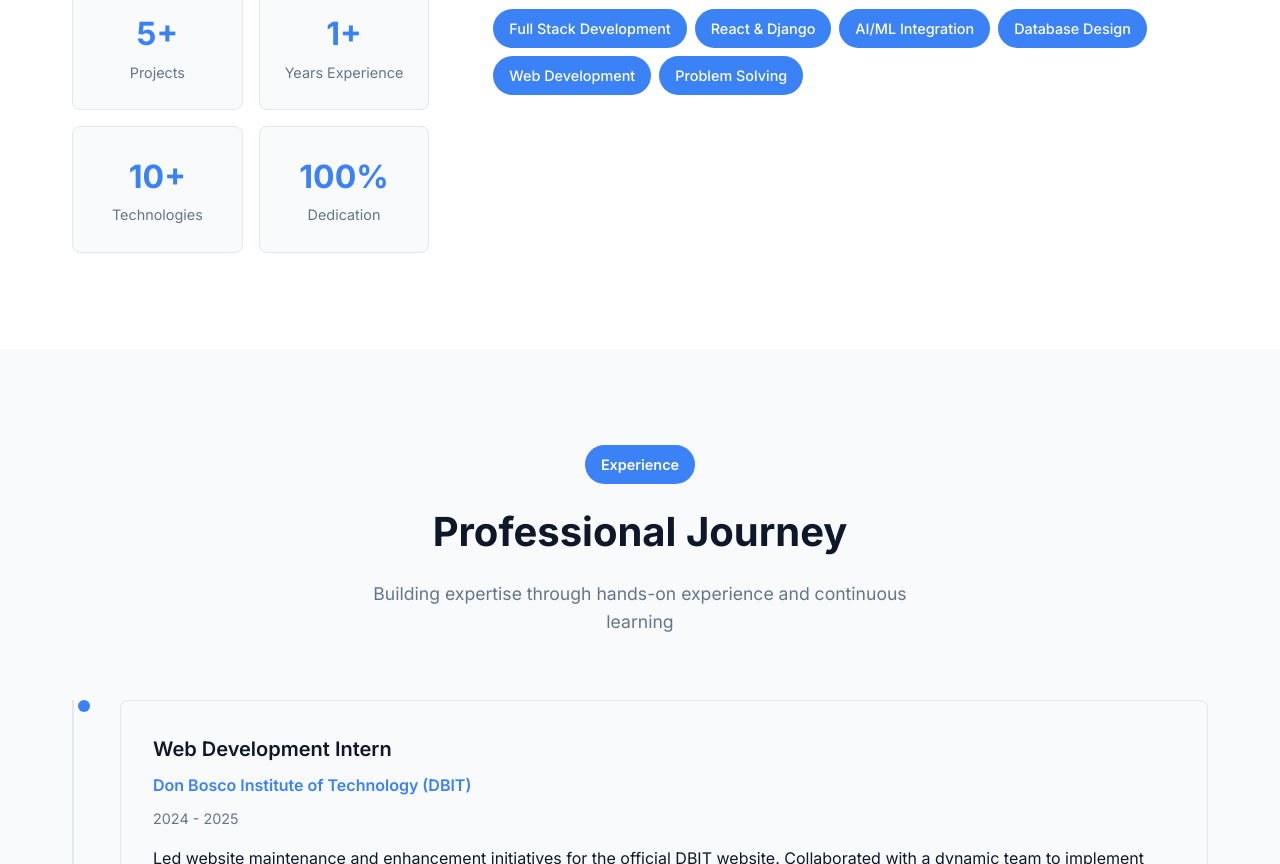
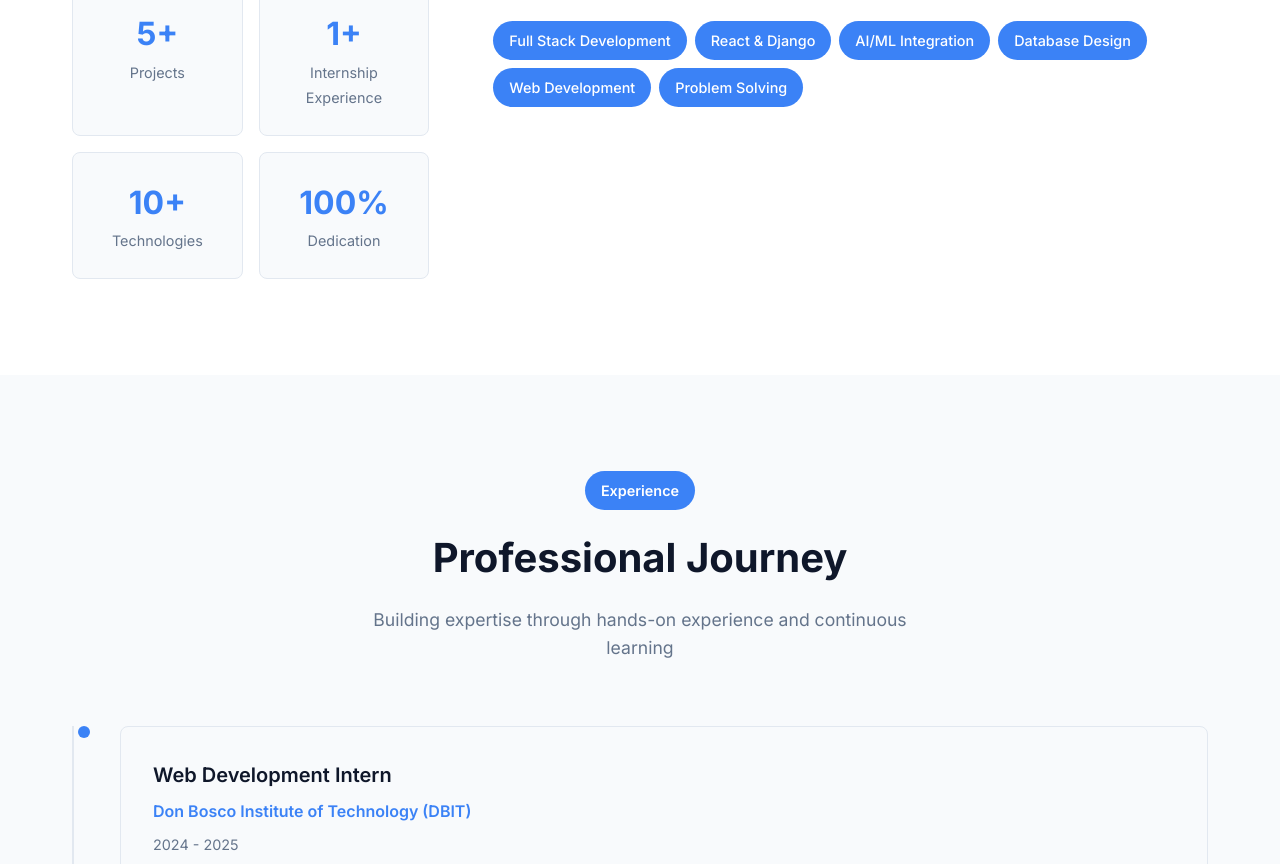
Before and after one commit to Rostan0511/rostan-portfolio, a plain HTML site: page index.html in a window 1280 px wide. Shown: the part 1645-2509 px from the top of the page. Drawn offline with Linux system fonts and the light colour scheme.

Commit message:
New Portfolio

```diff
--- a/index.html
+++ b/index.html
@@ -981,7 +981,7 @@
                         </div>
                         <div class="stat-item">
                             <span class="stat-number">1+</span>
-                            <span class="stat-label">Years Experience</span>
+                            <span class="stat-label">Internship Experience</span>
                         </div>
                         <div class="stat-item">
                             <span class="stat-number">10+</span>
```
